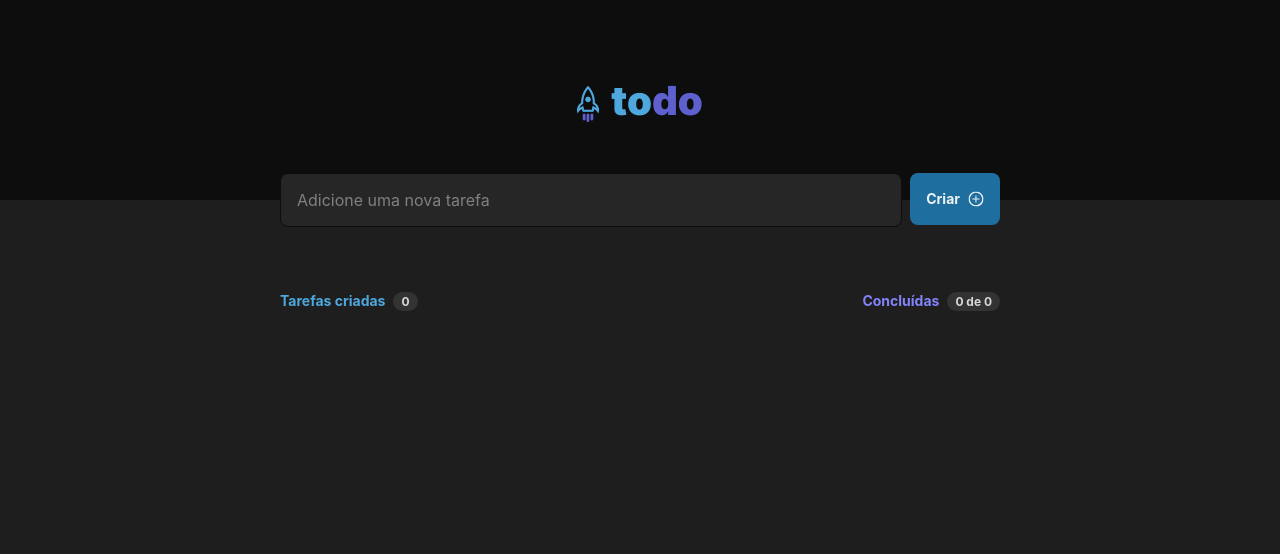
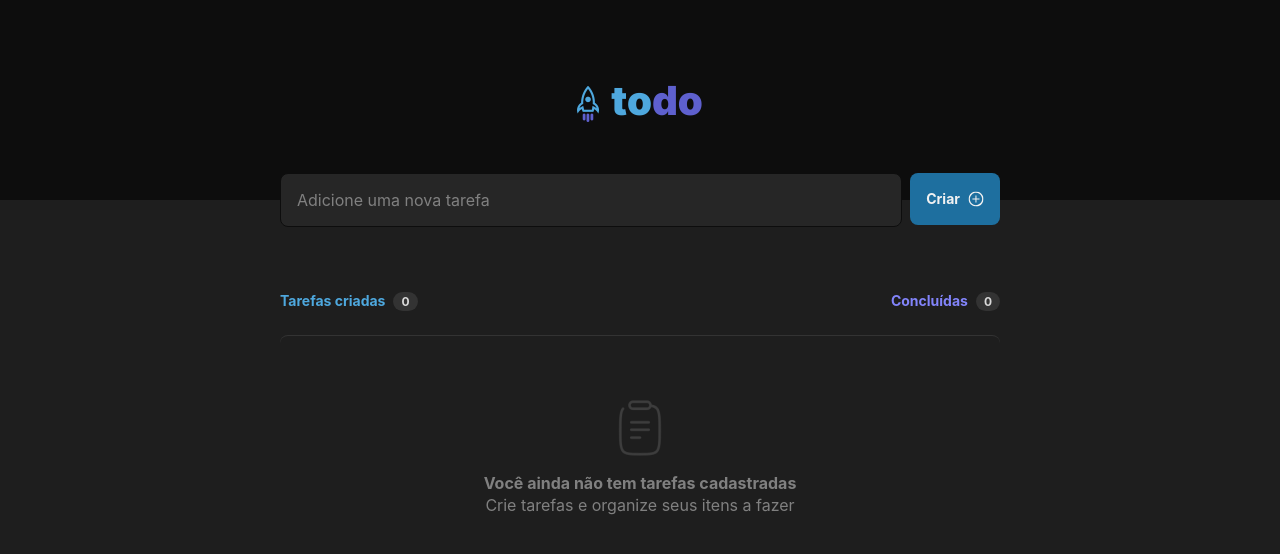
Before and after one commit to luizfvital/todo-list, a React (Vite) app: page / in a window 1280 px wide. Shown: the top 554 px of the page. Built offline with nearby package versions, Linux system fonts and the light colour scheme.

Commit message:
add statuses

```diff
--- a/src/App.tsx
+++ b/src/App.tsx
@@ -1,4 +1,4 @@
-import React, { useState } from "react";
+import React, { useState, useMemo } from "react";
 import { Input } from "./Components/Input";
 import { Task } from "./Components/Task";
 
@@ -8,6 +8,8 @@ import PlusIcon from "./Components/Icons/PlusIcon";
 import { nanoid } from "nanoid/non-secure";
 
 import styles from "./app.module.css";
+
+import clipboard from "./assets/clipboard.png";
 
 interface Tasks {
   id: string;
@@ -49,7 +51,8 @@ function App() {
     setTasks(tasks.filter((task) => task.id !== id));
   };
 
-  const handleCriarButtonOnClick = () => {
+  const handleCriarButtonOnClick = (e: React.FormEvent) => {
+    e.preventDefault();
     if (!inputValue) {
       return;
     }
@@ -66,13 +69,22 @@ function App() {
     setInputValue("");
   };
 
+  const tasksCompleted = useMemo(() => {
+    const completed = tasks.filter((task) => task.isComplete);
+    if (completed.length) {
+      return `${completed.length} de ${tasks.length}`;
+    }
+
+    return "0";
+  }, [tasks]);
+
   return (
     <div className={styles["app__container"]}>
       <header>
         <img width={126} src={logo} alt="Logo" />
       </header>
       <main>
-        <div className={styles["app__input-container"]}>
+        <form className={styles["app__input-container"]}>
           <Input
             placeholder="Adicione uma nova tarefa"
             value={inputValue}
@@ -83,7 +95,7 @@ function App() {
           <Button onClick={handleCriarButtonOnClick}>
             Criar <PlusIcon />
           </Button>
-        </div>
+        </form>
 
         <div className={styles["app__status-container"]}>
           <div>
@@ -92,16 +104,11 @@ function App() {
           </div>
           <div>
             <span>Concluídas</span>
-            <span>
-              {tasks.reduce(
-                (sum, current) => sum + (current.isComplete ? 1 : 0),
-                0
-              )}{" "}
-              de {tasks.length}
-            </span>
+            <span>{tasksCompleted}</span>
           </div>
         </div>
 
+        {tasks.length ? (
           <div className={styles["app__tasks-container"]}>
             {tasks.map(({ id, content, isComplete }) => (
               <Task
@@ -114,6 +121,13 @@ function App() {
               />
             ))}
           </div>
+        ) : (
+          <div className={styles["app__no-tasks-container"]}>
+            <img width={56} height={56} src={clipboard} alt="Clipboard image" />
+            <strong>Você ainda não tem tarefas cadastradas</strong>
+            Crie tarefas e organize seus itens a fazer
+          </div>
+        )}
       </main>
     </div>
   );
--- a/src/app.module.css
+++ b/src/app.module.css
@@ -42,6 +42,7 @@
     color: var(--gray-200);
     font-size: var(--fontt-size-smallest);
     background-color: var(--gray-400);
+    min-width: 52px;
 
     border-radius: 999px;
 
@@ -59,3 +60,24 @@
   margin-top: 24px;
   width: 100%;
 }
+
+.app__no-tasks-container {
+  display: flex;
+  flex-direction: column;
+  justify-content: center;
+  align-items: center;
+  margin-top: 24px;
+  width: 100%;
+  padding: 64px 24px;
+
+  font-size: var(--font-size-base);
+  color: var(--gray-300);
+
+  border-top: 1px solid var(--gray-400);
+  border-top-right-radius: 8px;
+  border-top-left-radius: 8px;
+
+  img {
+    margin-bottom: 16px;
+  }
+}
```
Also changed, not shown: src/assets/clipboard.png (added). Lines whose indentation alone changed are shown as unchanged.
